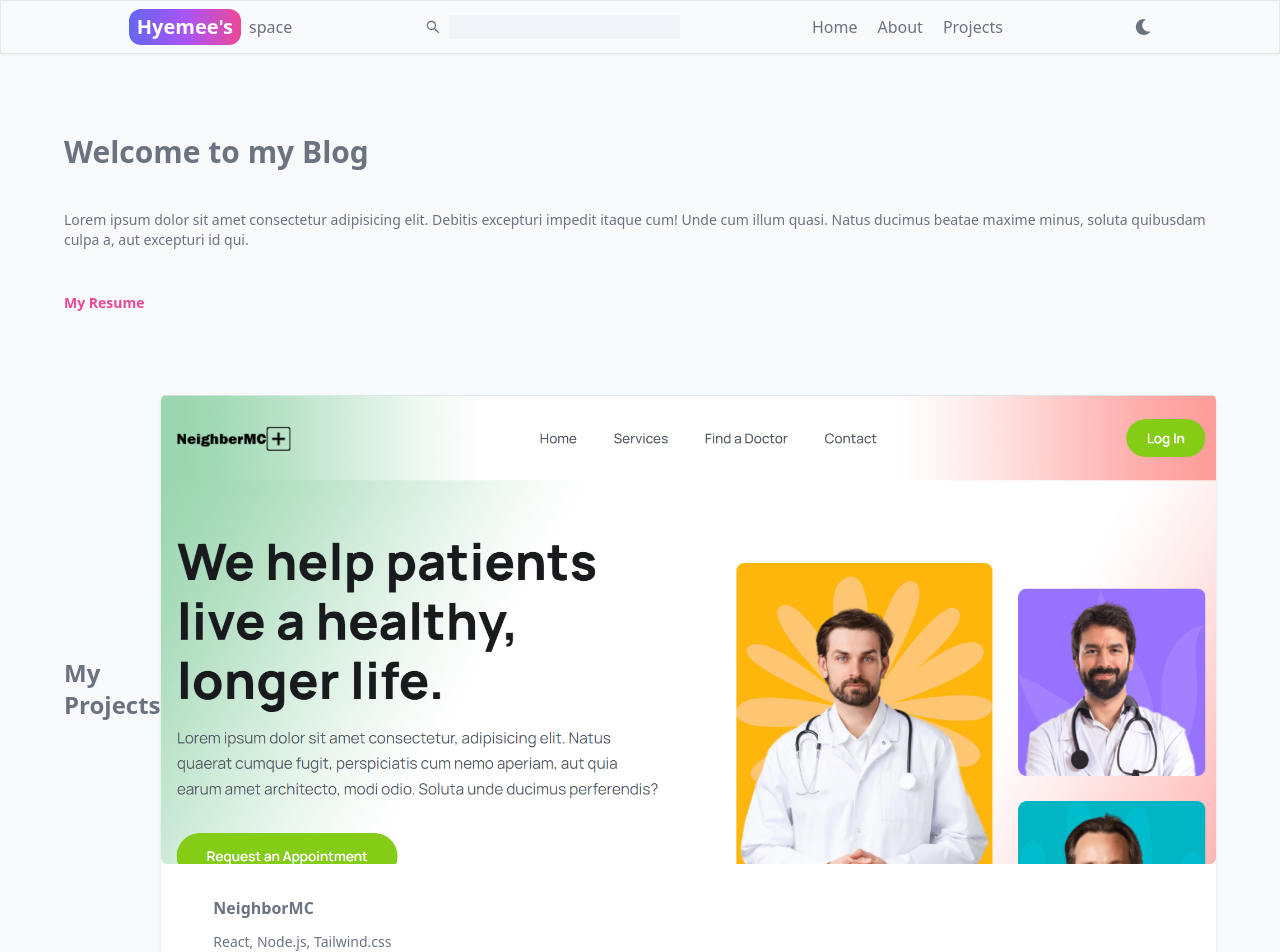
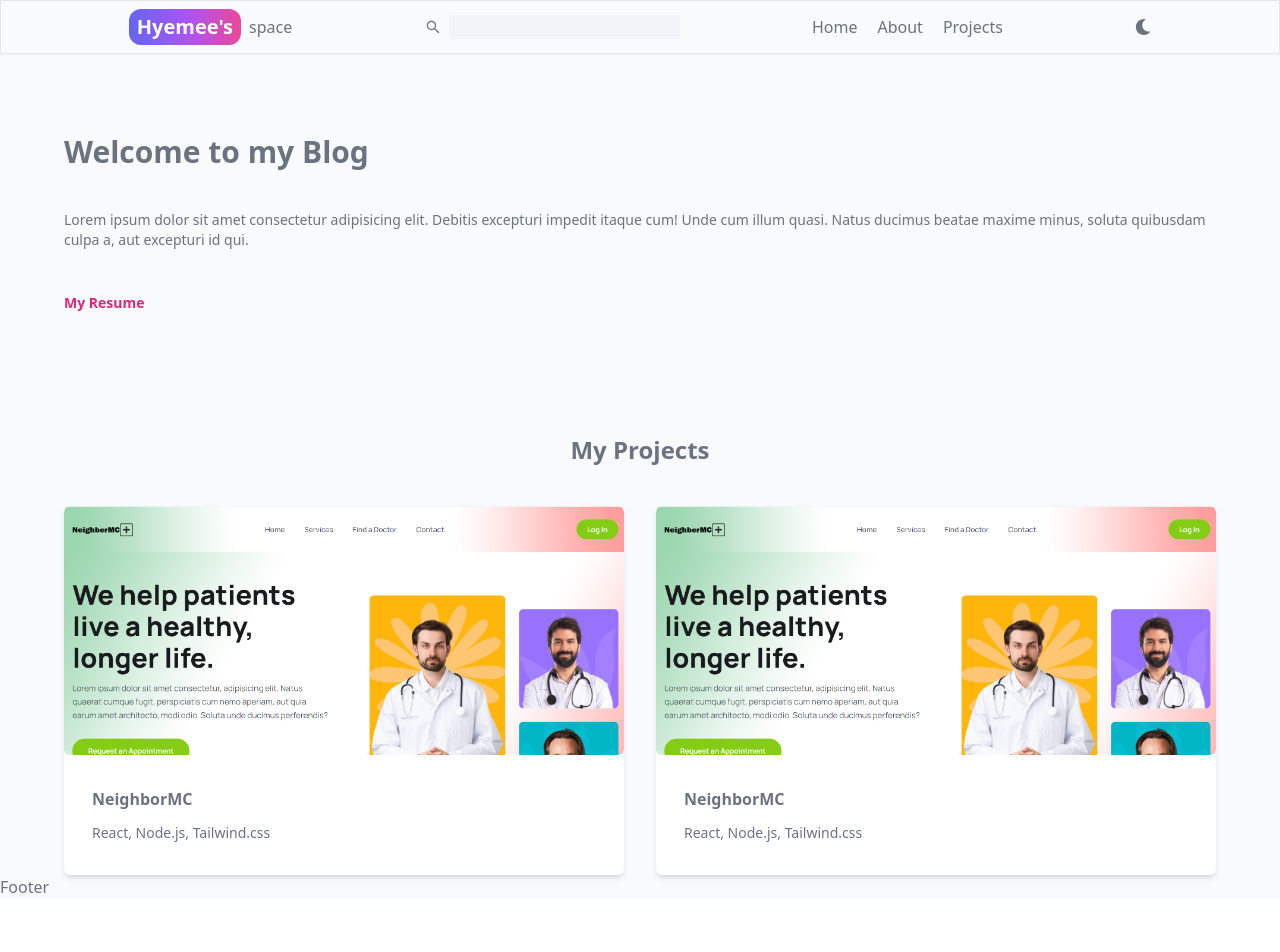
Before and after one commit to Hyemee1021/new_portfolio, a React (Vite) app in the folder client/: page / in a window 1280 px wide. Shown: the top 952 px of the page. After the commit the page ends 899 px from the top, so only its background shows below. Built offline with nearby package versions, Linux system fonts and the light colour scheme.

Commit message:
dark theme implement on ProjectBox compoenent

```diff
--- /dev/null
+++ b/client/src/components/ProjectBox.jsx
@@ -0,0 +1,51 @@
+import React, { useState } from "react";
+import projectImg from "../assets/project7.png";
+import HyeMeePark from "../assets/hyemeePark.pdf";
+import { useSelector } from "react-redux";
+
+export const ProjectBox = ({ projectName, projectDescription, projectImg }) => {
+  const [showDiv, setShowDiv] = useState(false);
+
+  //   theme
+  const theme = useSelector((state) => state.light.value);
+  console.log("global state" + theme);
+
+  const handleMouseEnter = () => {
+    setShowDiv(true);
+  };
+  const handleMouseLeave = () => {
+    setShowDiv(false);
+  };
+  return (
+    <div
+      className={`rounded-md shadow-md overflow-hidden transition-transform ease-in-out duration-300 flex-1 ${
+        showDiv ? "border-pink-300 border-2" : ""
+      } ${theme ? "bg-white " : "bg-slate-700"}`}
+      onMouseEnter={handleMouseEnter}
+      onMouseLeave={handleMouseLeave}
+    >
+      <div className={`relative overflow-hidden `}>
+        <img
+          src={projectImg}
+          alt=""
+          className={`rounded-md transition-transform  duration-300 ease-in-out ${
+            showDiv ? "scale-110" : "scale-100"
+          }`}
+        />
+      </div>
+      <div className="my-8 w-[90%] mx-auto ">
+        <h2 className="font-semibold">NeighborMC</h2>
+        <p className="text-sm my-3">React, Node.js, Tailwind.css</p>
+        {showDiv && (
+          <button
+            className={`text-pink-600 hover:text-purple-600  text-sm font-semibold transition-opacity ease-in-out duration-500 ${
+              showDiv ? "opacity-100" : "opacity-0"
+            }`}
+          >
+            Visit
+          </button>
+        )}
+      </div>
+    </div>
+  );
+};
--- a/client/src/pages/Home.jsx
+++ b/client/src/pages/Home.jsx
@@ -1,16 +1,20 @@
 import React, { useState } from "react";
 import projectImg from "../assets/project7.png";
+import HyeMeePark from "../assets/hyemeePark.pdf";
+
+import { ProjectBox } from "../components/ProjectBox";
 export const Home = () => {
-  const [showDiv, setShowDiv] = useState(false);
-
-  console.log(showDiv);
-
   const handleMouseEnter = () => {
     setShowDiv(true);
   };
   const handleMouseLeave = () => {
     setShowDiv(false);
   };
+
+  const handleDownloadClick = () => {
+    window.open(HyeMeePark, "_blank");
+  };
+
   return (
     <div className="w-[90%] mx-auto">
       {/* intro */}
@@ -21,43 +25,31 @@ export const Home = () => {
           excepturi impedit itaque cum! Unde cum illum quasi. Natus ducimus
           beatae maxime minus, soluta quibusdam culpa a, aut excepturi id qui.
         </p>
-        <button className="font-semibold text-sm text-pink-500">
+        <button
+          className="font-semibold text-sm text-pink-600"
+          onClick={handleDownloadClick}
+        >
           My Resume
         </button>
       </div>
       {/* project */}
-      <div className="mx-auto flex flex-col sm:flex-row items-center justify-center">
+      <div className="mx-auto flex flex-col items-center justify-center">
         <h1 className="font-bold  text-2xl my-10">My Projects</h1>
-        <div className="flex flex-col sm:flex-row">
-          {/* project box */}
-          <div
-            className="rounded-md bg-white shadow-md overflow-hidden transition duration-300"
-            onMouseEnter={handleMouseEnter}
-            onMouseLeave={handleMouseLeave}
-          >
-            <div className=" relative overflow-hidden">
-              <img
-                src={projectImg}
-                alt=""
-                className={`rounded-md transition-transform  duration-300 ease-in-out ${
-                  showDiv ? "scale-110" : "scale-100"
-                }`}
-              />
-            </div>
-            <div className="my-8 w-[90%] mx-auto ">
-              <h2 className="font-semibold">NeighborMC</h2>
-              <p className="text-sm my-3">React, Node.js, Tailwind.css</p>
-              {showDiv && (
-                <button
-                  className={`text-pink-600 hover:text-purple-600  text-sm font-semibold transition-opacity ease-in-out duration-500 ${
-                    showDiv ? "opacity-100" : "opacity-0"
-                  }`}
-                >
-                  Visit
-                </button>
-              )}
-            </div>
-          </div>
+        <div className="flex flex-col sm:flex-row gap-8">
+          {/* Using ProjectBox components */}
+          <ProjectBox
+            projectName="NeighborMC"
+            projectDescription="React, Node.js, Tailwind.css"
+            projectImg={projectImg}
+          />
+
+          {/* 2 */}
+          {/* Using ProjectBox components */}
+          <ProjectBox
+            projectName="NeighborMC"
+            projectDescription="React, Node.js, Tailwind.css"
+            projectImg={projectImg}
+          />
         </div>
       </div>
     </div>
```
Also changed, not shown: 1 other file (tests, documents, lock files or other folders).
